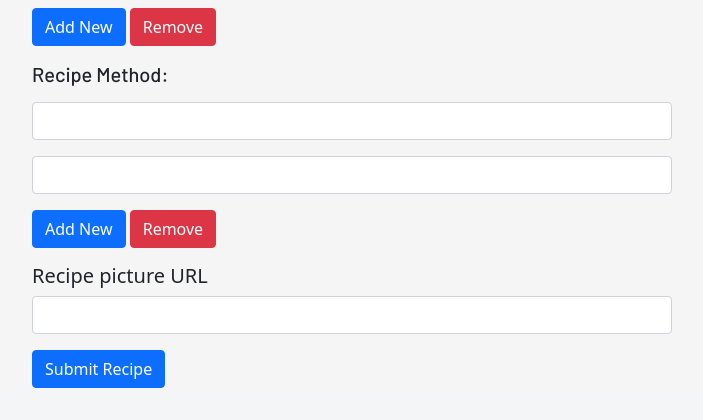
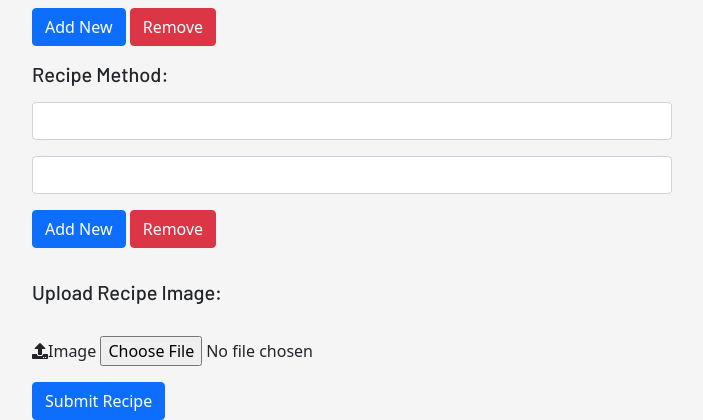
Before and after one commit to Code-Institute-Submissions/kerekmarci-ms3, a Flask app: page /upload_recipe in a window 1280 px wide. Shown: the part 1423-1843 px from the top of the page, without its empty margins (308-1011 px from the left). Before the commit the page ends 1811 px from the top, so only its background shows below. Run offline with Flask 2, Linux system fonts and the light colour scheme; data that the repository does not hold is empty; some libraries are stand-ins or nearby versions.

Commit message:
File upload feature implemented for Upload Recipe page

```diff
--- a/app.py
+++ b/app.py
@@ -206,6 +206,13 @@ def upload_recipe():
             ingredient_list.append(ingredient)
             method_list.append(method)
         timestamp = datetime.now().strftime('%d-%m-%Y')
+
+        file_to_upload = request.files['file']
+        if file_to_upload:
+            upload_result = cloudinary.uploader.upload(file_to_upload,
+                folder="recipe-images")
+            recipe_picture_url = upload_result["url"]
+
         recipe = {
             "recipe_name": request.form.get("recipename"),
             "description": request.form.get("description"),
@@ -217,10 +224,11 @@ def upload_recipe():
             "cooktime": request.form.get("cooktime"),
             "ingredients": ingredient_list,
             "recipe_method": method_list,
-            "recipe_picture": request.form.get("recipe_picture"),
+            "recipe_picture": recipe_picture_url,
             "uploaded_on": timestamp,
             "uploaded_by": session["user"]
         }
+
         mongo.db.recipes.insert_one(recipe)
         flash("Recipe has been successfully added!")
         return redirect(url_for("get_recipes"))
@@ -330,7 +338,8 @@ def upload_profile_image():
     if request.method == "POST":
         file_to_upload = request.files['file']
         if file_to_upload:
-            upload_result = cloudinary.uploader.upload(file_to_upload)
+            upload_result = cloudinary.uploader.upload(file_to_upload,
+                folder="profile-images")
             profile_picture_url = upload_result["url"]
             mongo.db.users.update_one({"username": session["user"]}, {
                                         "$set": {"profile_picture": profile_picture_url}})
--- a/templates/upload_recipe.html
+++ b/templates/upload_recipe.html
@@ -9,7 +9,7 @@
     </div>
 
     <section class="form-container">
-        <form method="POST" action="{{ url_for('upload_recipe') }}">
+        <form method="POST" action="{{ url_for('upload_recipe') }}" enctype="multipart/form-data">
             <!-- Recipe name -->
             <div class="mb-3">
                 <label for="recipename" class="form-label h5">Recipe Name</label>
@@ -94,9 +94,13 @@
             <a href="#" onclick="removeMethodField()" class="btn btn-danger mb-3">Remove</a>
 
             <!-- Image URL -->
-            <div class="mb-3">
-                <label for="recipe_picture" class="form-label h5">Recipe picture URL</label>
-                <input type="text" name="recipe_picture" class="form-control" id="recipe_picture">
+            <div class="pt-3 mb-3">
+                <h5>Upload Recipe Image:</h5>
+                <br>
+                <label for="upload-recipe-image">
+                    <i class="fas fa-upload"></i>Image</label>
+                </label>
+                <input id="upload-recipe-image" name="file" type="file">
             </div>
 
             <button type="submit" class="btn btn-primary">Submit Recipe</button>
```
